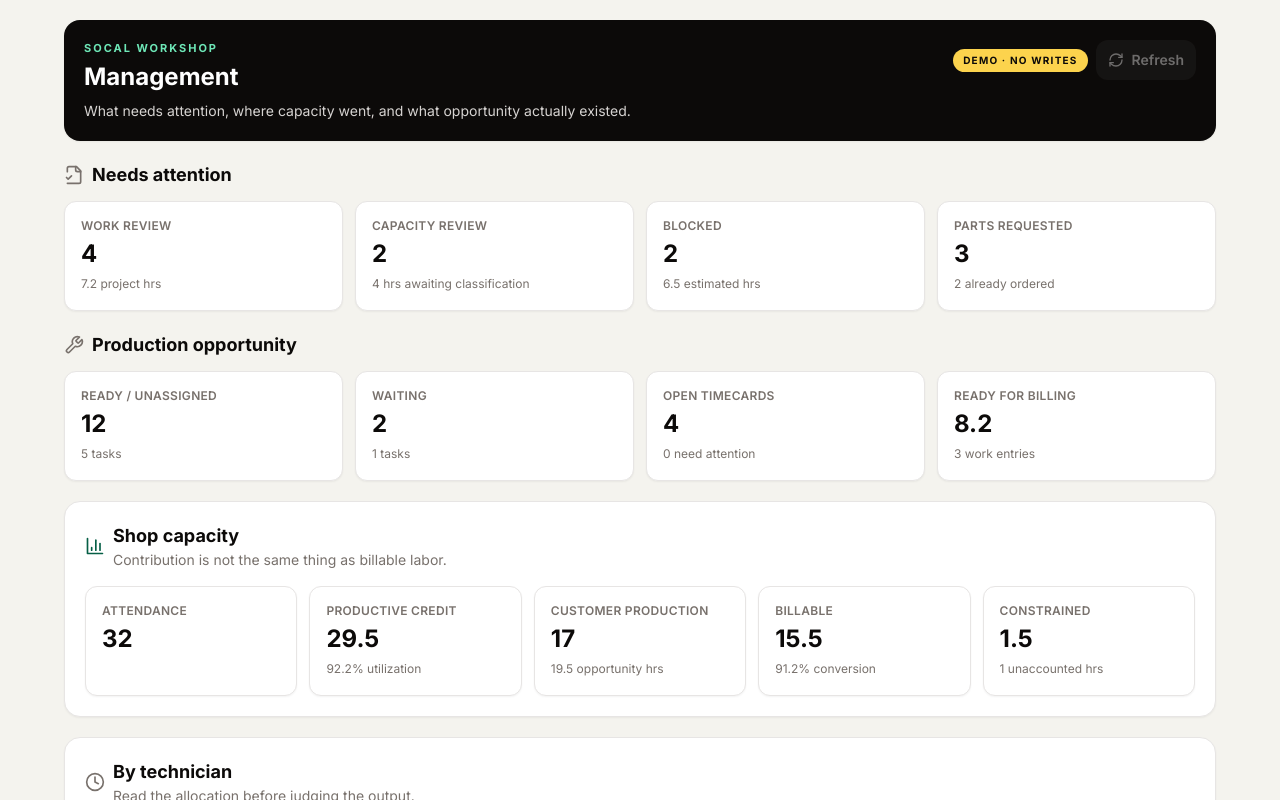
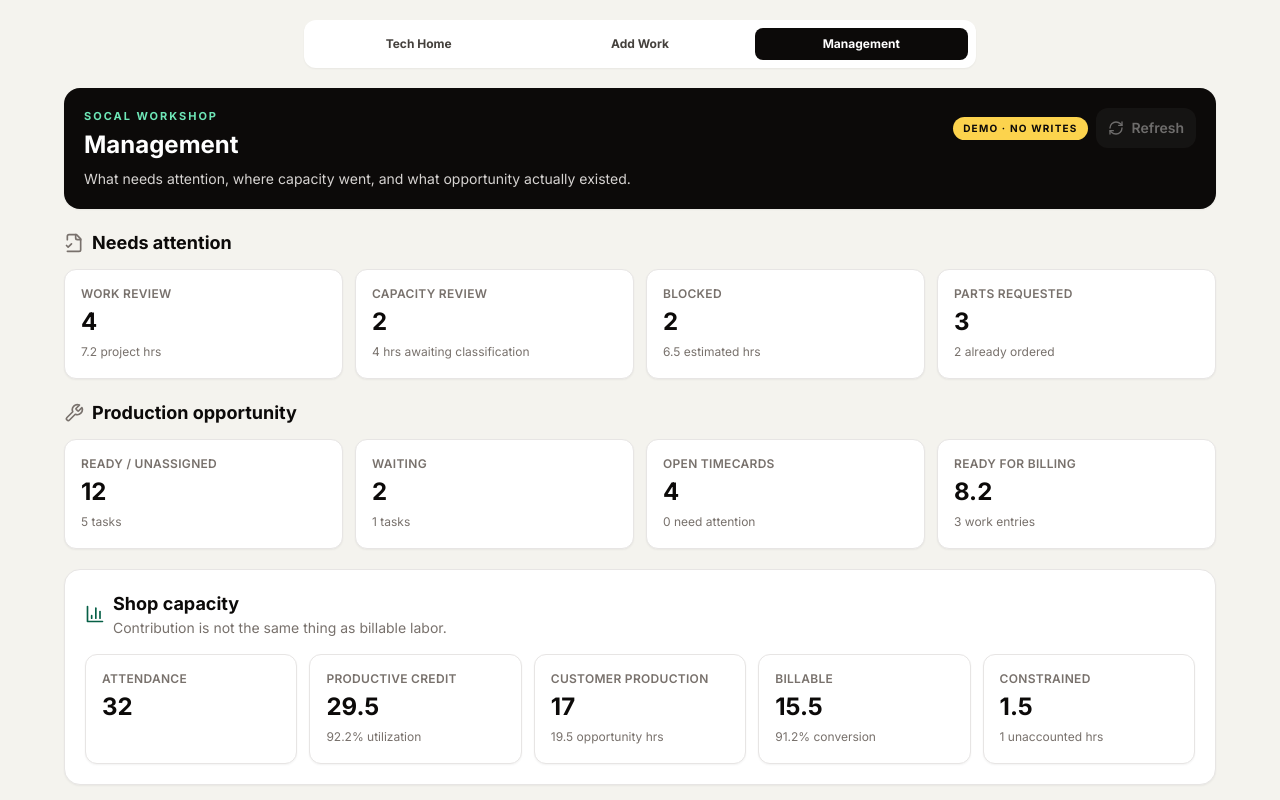
Before and after one commit to jonasmusson/SoCal-Inspection-App, a React (Vite) app: page /review/hub/manage in a window 1280 px wide. Shown: the top 800 px of the page. Built offline with nearby package versions, Linux system fonts and the light colour scheme; no server answers.

Commit message:
Add demo navigation to management pilot

```diff
--- a/src/pages/HubManagementPilotPage.tsx
+++ b/src/pages/HubManagementPilotPage.tsx
@@ -229,6 +229,13 @@ export function HubManagementPilotPage({ demoMode = false }: { demoMode?: boolea
   return (
     <div className="min-h-screen bg-[#f4f3ee] px-4 py-5 pb-24">
       <div className="mx-auto max-w-6xl space-y-5">
+        {demoMode && (
+          <nav className="mx-auto grid max-w-2xl grid-cols-3 gap-2 rounded-xl bg-white p-2 text-xs font-bold shadow-sm">
+            <a href="/review/hub/pilot" className="rounded-lg px-2 py-2 text-center text-stone-700">Tech Home</a>
+            <a href="/review/hub/add-work" className="rounded-lg px-2 py-2 text-center text-stone-700">Add Work</a>
+            <a href="/review/hub/manage" className="rounded-lg bg-stone-950 px-2 py-2 text-center text-white">Management</a>
+          </nav>
+        )}
         <header className="rounded-2xl bg-stone-950 p-5 text-white shadow-sm">
           <div className="flex items-start justify-between gap-4">
             <div>
```
